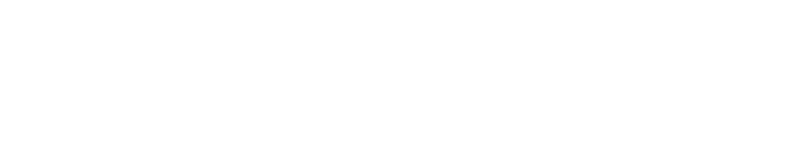
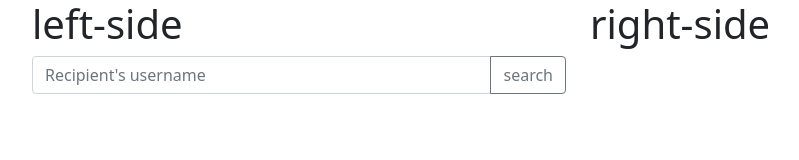
Before and after one commit to mousumiaktar/sports-db-dom, a plain HTML site: page index.html in a window 1280 px wide. Shown: the whole page, without its empty margins (62-861 px from the left). Drawn offline with nearby package versions, Linux system fonts and the light colour scheme.

Commit message:
fetch added

```diff
--- a/app.js
+++ b/app.js
@@ -0,0 +1,8 @@
+const allplayers = () => {
+   const searchValue = document.getElementById('search-box').value;
+   const url = `https://www.thesportsdb.com/api/v1/json/2/searchplayers.php?p=${searchValue}`;
+   fetch(url)
+   .then(res => res.json())
+   .then(data => console.log(data));
+   console.log(url);
+}
--- a/index.html
+++ b/index.html
@@ -5,10 +5,26 @@
     <meta http-equiv="X-UA-Compatible" content="IE=edge">
     <meta name="viewport" content="width=device-width, initial-scale=1.0">
     <title>Sports Bd Dom</title>
+    <link href="https://cdn.jsdelivr.net/npm/bootstrap@5.1.3/dist/css/bootstrap.min.css" rel="stylesheet" integrity="sha384-1BmE4kWBq78iYhFldvKuhfTAU6auU8tT94WrHftjDbrCEXSU1oBoqyl2QvZ6jIW3" crossorigin="anonymous">
     <link rel="stylesheet" href="style.css">
 </head>
 <body>
+    <div class="container w-100 m-auto">
+        <div class="row w-100 m-auto">
+            <div class="col-md-6">
+                <h1>left-side</h1>
+                <div class="input-group mb-3">
+                    <input id="search-box" type="text" class="form-control" placeholder="Recipient's username" aria-label="Recipient's username" aria-describedby="button-addon2">
+                    <button onclick="allplayers()" class="btn btn-outline-secondary" type="button" id="search-btn">search</button>
+                </div>
+            </div>
+            <div class="col-md-6">
+                <h1>right-side</h1>
+            </div>
+        </div>
+    </div>
 
+    <!-- Add script -->
     <script src="app.js"></script>
 </body>
 </html>
```
